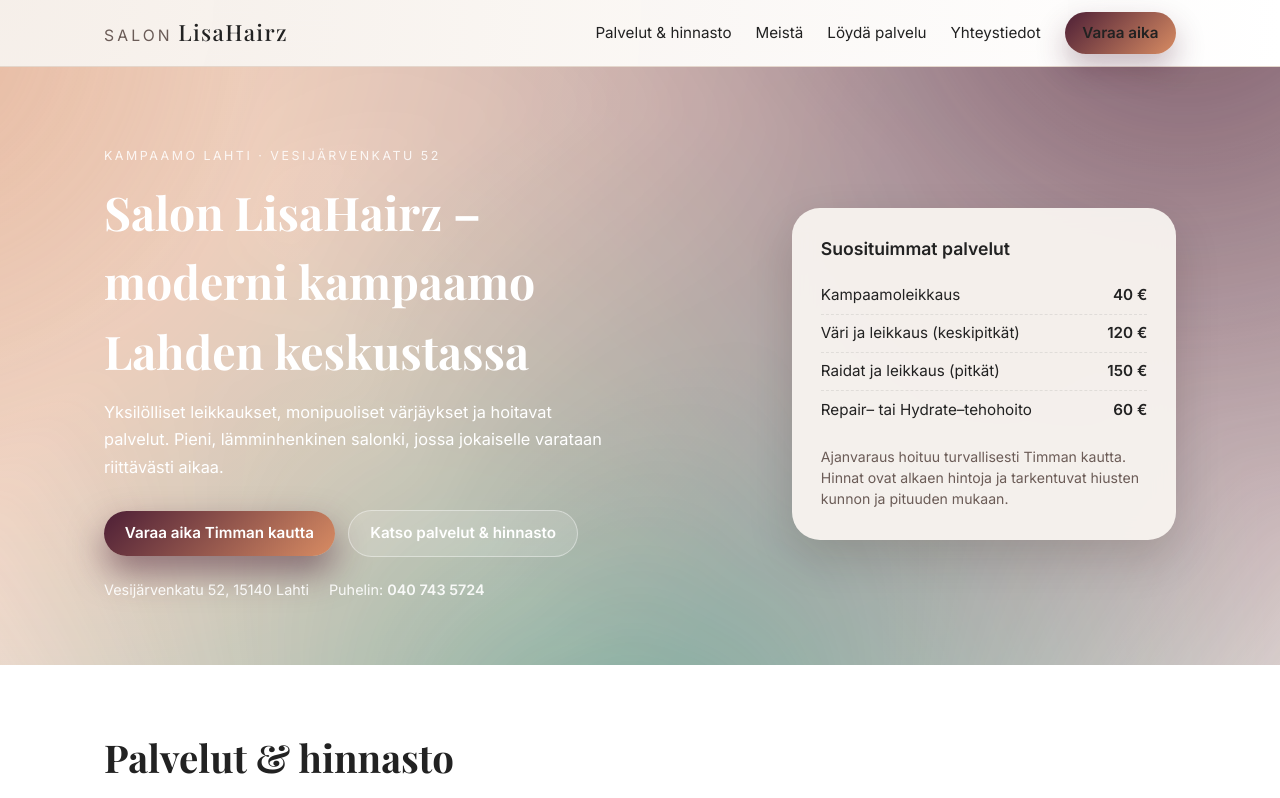
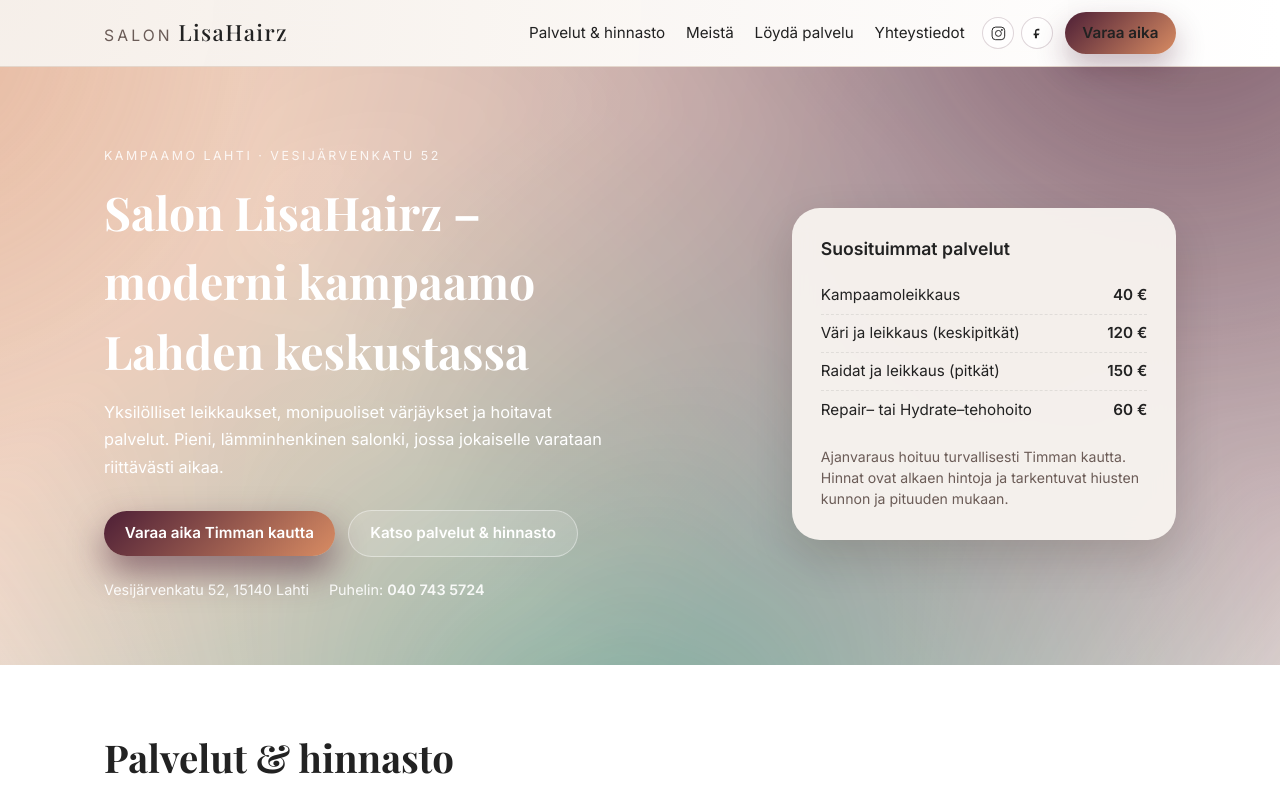
Before and after one commit to toivomattila/salon-lisahairz, a React (Vite) app: page / in a window 1280 px wide. Shown: the top 798 px of the page. Built offline with nearby package versions, Linux system fonts and the light colour scheme.

Commit message:
Update booking URL, favicon, and add Google Maps embed

```diff
--- a/index.html
+++ b/index.html
@@ -2,7 +2,7 @@
 <html lang="fi">
   <head>
     <meta charset="UTF-8" />
-    <link rel="icon" type="image/svg+xml" href="/vite.svg" />
+    <link rel="icon" type="image/svg+xml" href="/favicon.svg" />
     <meta name="viewport" content="width=device-width, initial-scale=1.0" />
     <title>Salon LisaHairz – Kampaamo Lahti | Leikkaukset, värjäykset &amp; hiushoidot</title>
     <meta
@@ -35,9 +35,9 @@
           "addressLocality": "Lahti",
           "addressCountry": "FI"
         },
-        "url": "https://timma.fi/yritys/salon-lisahairz",
+        "url": "https://varaa.timma.fi/salonlisahairz",
         "sameAs": [
-          "https://timma.fi/yritys/salon-lisahairz",
+          "https://varaa.timma.fi/salonlisahairz",
           "https://www.instagram.com/salonlisahairz/",
           "https://www.facebook.com/salonlisahairz/"
         ]
--- a/src/App.css
+++ b/src/App.css
@@ -99,9 +99,21 @@
 
 .main-nav {
   display: flex;
-  gap: 1.5rem;
+  gap: 1.1rem;
   align-items: center;
   font-size: 0.95rem;
+}
+
+.main-nav-links {
+  display: flex;
+  gap: 1.3rem;
+  align-items: center;
+}
+
+.main-nav-actions {
+  display: flex;
+  align-items: center;
+  gap: 0.75rem;
 }
 
 .main-nav a {
@@ -127,6 +139,54 @@
   filter: brightness(1.05);
   transform: translateY(-1px);
   box-shadow: 0 16px 40px rgba(77, 31, 54, 0.4);
+}
+
+.nav-social {
+  display: flex;
+  align-items: center;
+  gap: 0.4rem;
+}
+
+.nav-social-link {
+  width: 2rem;
+  height: 2rem;
+  border-radius: 999px;
+  border: 1px solid rgba(77, 31, 54, 0.18);
+  display: inline-flex;
+  align-items: center;
+  justify-content: center;
+  background: rgba(255, 255, 255, 0.72);
+  color: var(--color-primary);
+}
+
+.nav-social-link:hover {
+  background: #fff;
+  border-color: rgba(77, 31, 54, 0.35);
+}
+
+.nav-social-icon {
+  width: 1.05rem;
+  height: 1.05rem;
+}
+
+.nav-social-icon rect {
+  fill: none;
+  stroke: currentColor;
+  stroke-width: 1.4;
+}
+
+.nav-social-icon circle:first-of-type {
+  fill: none;
+  stroke: currentColor;
+  stroke-width: 1.4;
+}
+
+.nav-social-icon circle:last-of-type {
+  fill: currentColor;
+}
+
+.nav-social-icon path {
+  fill: currentColor;
 }
 
 /* Hero */
@@ -768,6 +828,24 @@
   color: var(--color-primary);
 }
 
+.contact-map-wrapper {
+  margin-top: 2rem;
+}
+
+.contact-map {
+  border-radius: 1.5rem;
+  overflow: hidden;
+  box-shadow: 0 18px 40px rgba(26, 13, 5, 0.18);
+  border: 1px solid rgba(225, 210, 198, 0.9);
+}
+
+.contact-map iframe {
+  width: 100%;
+  height: 340px;
+  border: 0;
+  display: block;
+}
+
 /* Footer */
 
 .site-footer {
@@ -865,7 +943,7 @@
   }
 
   .main-nav {
-    gap: 0.9rem;
+    gap: 0.7rem;
     font-size: 0.86rem;
   }
 
--- a/src/App.jsx
+++ b/src/App.jsx
@@ -2,7 +2,9 @@
 
 import ServiceFinder from './components/ServiceFinder'
 
-const TIMMA_URL = 'https://timma.fi/yritys/salon-lisahairz'
+const TIMMA_URL = 'https://varaa.timma.fi/salonlisahairz'
+const INSTAGRAM_URL = 'https://www.instagram.com/salonlisahairz/'
+const FACEBOOK_URL = 'https://www.facebook.com/salonlisahairz/'
 
 const serviceCategories = [
   {
@@ -402,10 +404,49 @@
             <span className="brand-name">LisaHairz</span>
           </a>
           <nav className="main-nav" aria-label="Päävalikko">
+            <div className="main-nav-links">
               <a href="#services">Palvelut & hinnasto</a>
               <a href="#about">Meistä</a>
               <a href="#finder">Löydä palvelu</a>
               <a href="#contact">Yhteystiedot</a>
+            </div>
+            <div className="main-nav-actions">
+              <div className="nav-social" aria-label="Salon LisaHairzin sosiaalinen media">
+                <a
+                  href={INSTAGRAM_URL}
+                  className="nav-social-link"
+                  target="_blank"
+                  rel="noreferrer"
+                  aria-label="Salon LisaHairz Instagramissa"
+                >
+                  <svg
+                    className="nav-social-icon"
+                    viewBox="0 0 24 24"
+                    aria-hidden="true"
+                    focusable="false"
+                  >
+                    <rect x="3" y="3" width="18" height="18" rx="5" />
+                    <circle cx="12" cy="12" r="4.2" />
+                    <circle cx="17" cy="7" r="1.3" />
+                  </svg>
+                </a>
+                <a
+                  href={FACEBOOK_URL}
+                  className="nav-social-link"
+                  target="_blank"
+                  rel="noreferrer"
+                  aria-label="Salon LisaHairz Facebookissa"
+                >
+                  <svg
+                    className="nav-social-icon"
+                    viewBox="0 0 24 24"
+                    aria-hidden="true"
+                    focusable="false"
+                  >
+                    <path d="M14 8h2.2V5.5H14c-2.3 0-4.1 1.8-4.1 4.1V12H8v2.7h1.9V19h2.9v-4.3h2.2L16.5 12H12v-2.4c0-.9.7-1.6 1.6-1.6Z" />
+                  </svg>
+                </a>
+              </div>
               <a
                 href={TIMMA_URL}
                 className="nav-cta"
@@ -414,6 +455,7 @@
               >
                 Varaa aika
               </a>
+            </div>
           </nav>
         </div>
       </header>
@@ -746,6 +788,20 @@
               </a>
             </aside>
           </div>
+          <div
+            className="container contact-map-wrapper"
+            aria-label="Salon LisaHairzin sijainti kartalla"
+          >
+            <div className="contact-map">
+              <iframe
+                title="Salon LisaHairz kartalla"
+                src="https://www.google.com/maps?q=Vesij%C3%A4rvenkatu+52+15140+Lahti&output=embed"
+                loading="lazy"
+                referrerPolicy="no-referrer-when-downgrade"
+                allowFullScreen=""
+              ></iframe>
+            </div>
+          </div>
         </section>
       </main>
 
```
Also changed, not shown: public/favicon.svg (added), 1 other file (tests, documents, lock files or other folders). Lines whose indentation alone changed are shown as unchanged.
